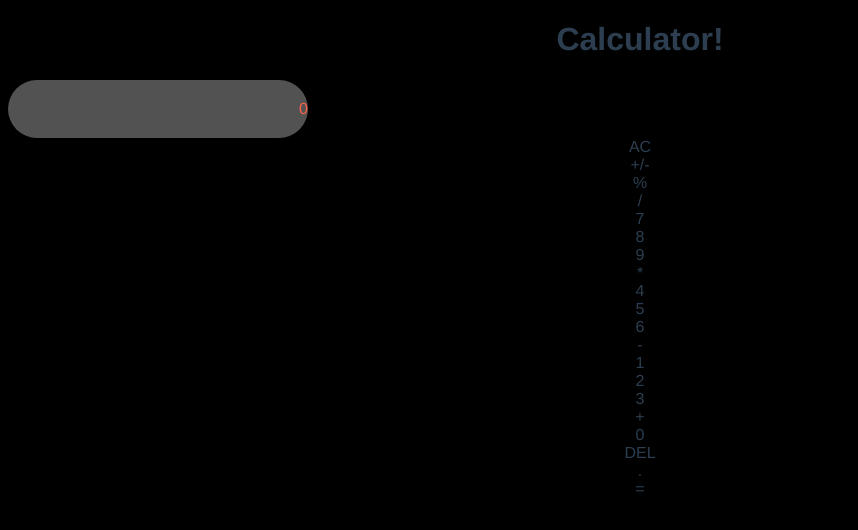
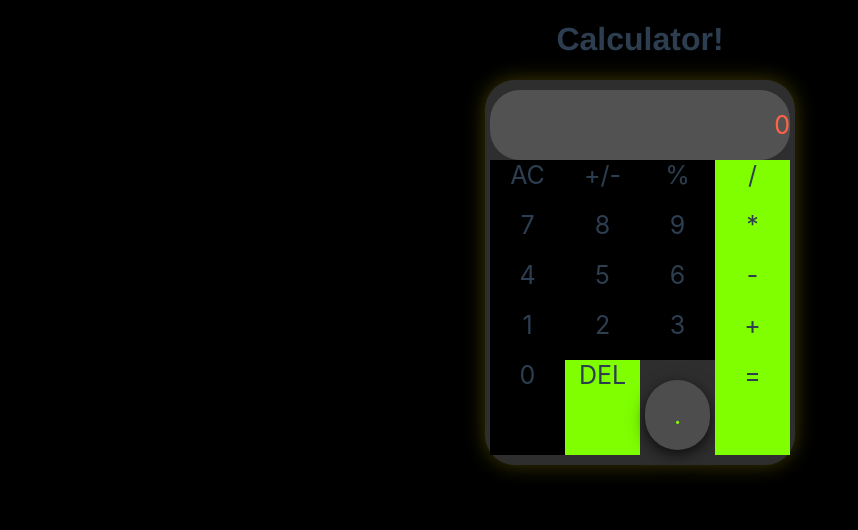
Before and after one commit to naraja03/calculator, a Vue app: page / in a window 1280 px wide. Shown: the top 530 px of the page, without its empty margins (0-858 px from the left). Built offline with nearby package versions, Linux system fonts and the light colour scheme.

Commit message:
Update App.vue

```diff
--- a/src/App.vue
+++ b/src/App.vue
@@ -1,29 +1,29 @@
 <template>
   <div>
     <h1>Calculator!</h1>
-    <div class="calc">
+    <div class="calculator">
       <div class="display">{{ current || "0" }}</div>
       <div @click="clear" class="btn">AC</div>
       <div @click="two" class="btn">+/-</div>
       <div @click="percent" class="btn">%</div>
-      <div @click="divide" class="btn sign">/</div>
+      <div @click="divide" class="operator">/</div>
       <div @click="append('7')" class="btn">7</div>
       <div @click="append('8')" class="btn">8</div>
       <div @click="append('9')" class="btn">9</div>
-      <div @click="multiply" class="btn sign">*</div>
+      <div @click="multiply" class="operator">*</div>
       <div @click="append('4')" class="btn">4</div>
       <div @click="append('5')" class="btn">5</div>
       <div @click="append('6')" class="btn">6</div>
-      <div @click="minus" class="btn sign">-</div>
+      <div @click="minus" class="operator">-</div>
       <div @click="append('1')" class="btn">1</div>
       <div @click="append('2')" class="btn">2</div>
       <div @click="append('3')" class="btn">3</div>
-      <div @click="add" class="btn sign">+</div>
+      <div @click="add" class="operator">+</div>
       <div @click="append(0)" class="btn zero">0</div>
-      <div @click="del" class="btn">DEL</div>
+      <div @click="del" class="operator">DEL</div>
 
-      <div @click="dot" class="btn">.</div>
-      <div @click="equal" class="btn equal">=</div>
+      <div @click="dot" class="button">.</div>
+      <div @click="equal" class="operator">=</div>
     </div>
   </div>
 </template>
```
